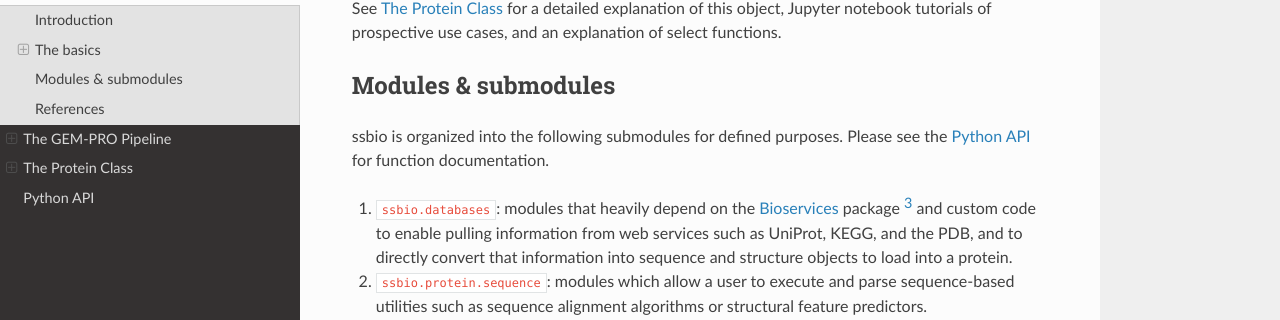
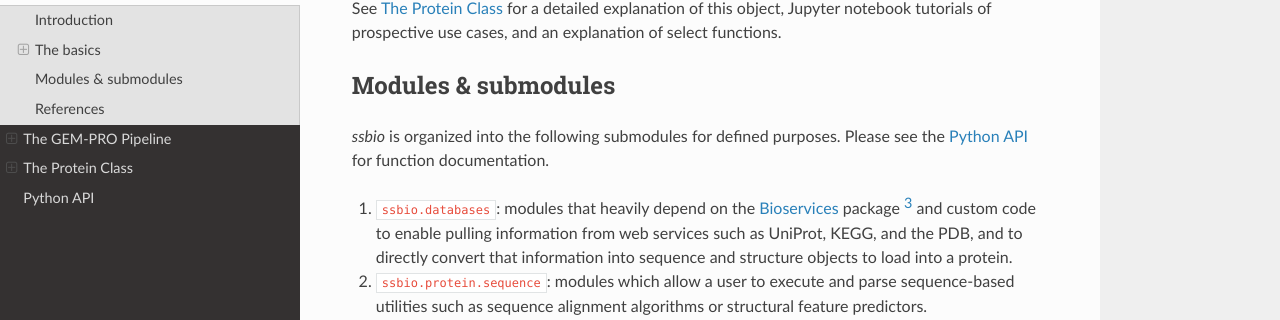
Before and after one commit to SBRG/ssbio, a Sphinx documentation site: the page built from docs/getting_started.rst, in a window 1280 px wide and 900 px high, scrolled down 3395 px. Shown: the part 131-451 px from the top of the window. Built offline with Sphinx 7.4.7 and the Read the Docs theme 2.0.0, drawn with Linux system fonts in a browser that asks for light colours.

```diff
--- a/docs/getting_started.rst
+++ b/docs/getting_started.rst
@@ -65,7 +65,7 @@ See :ref:`protein` for a detailed explanation of this object, Jupyter notebook t
 Modules & submodules
 ====================
 
-ssbio is organized into the following submodules for defined purposes. Please see the :ref:`python_api` for function documentation.
+*ssbio* is organized into the following submodules for defined purposes. Please see the :ref:`python_api` for function documentation.
 
 #. ``ssbio.databases``: modules that heavily depend on the Bioservices_ package [3]_ and custom code to enable pulling information from web services such as UniProt, KEGG, and the PDB, and to directly convert that information into sequence and structure objects to load into a protein.
 #. ``ssbio.protein.sequence``: modules which allow a user to execute and parse sequence-based utilities such as sequence alignment algorithms or structural feature predictors.
```
